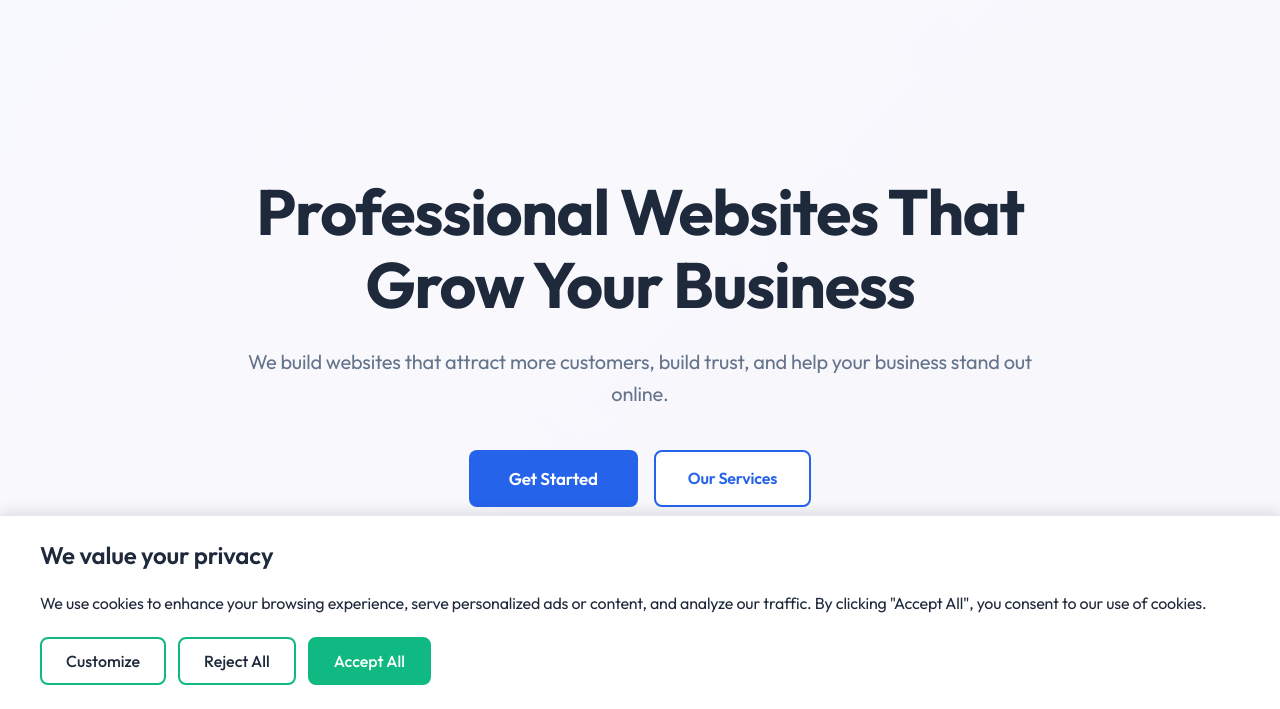
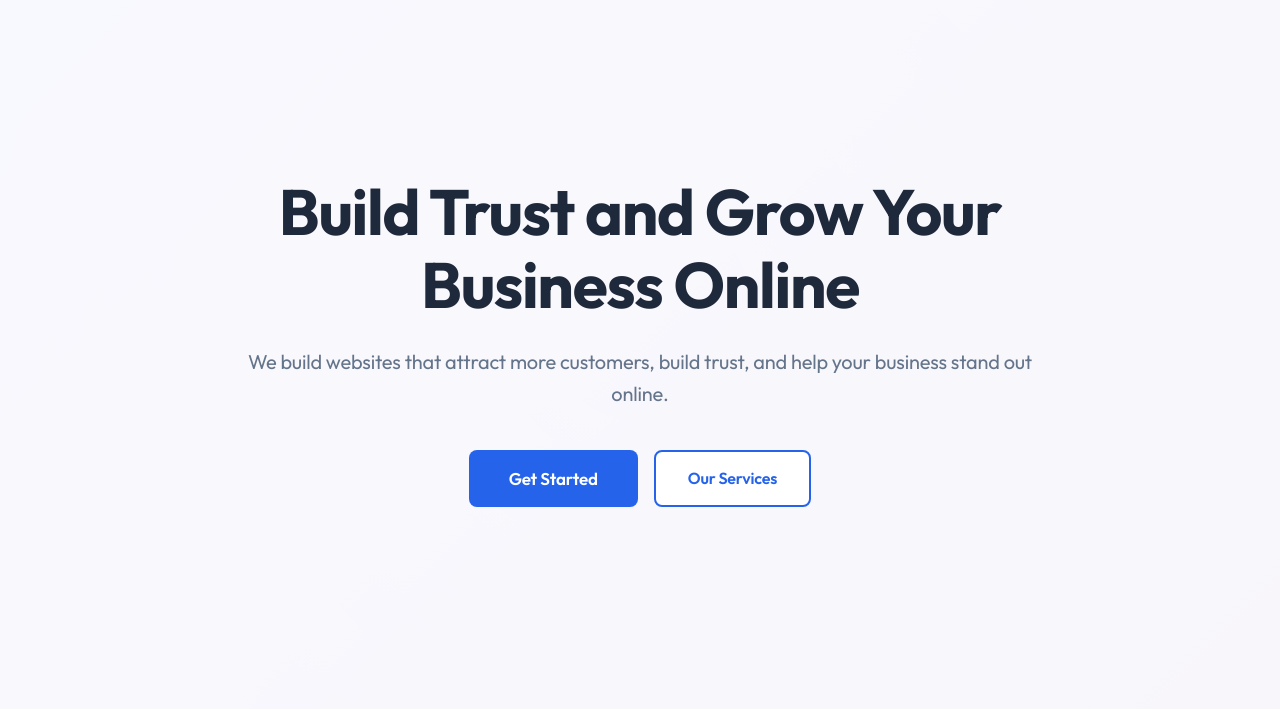
Before and after one commit to nambiararyan24/swiftsite-labs, a website built with Vite: page index.html in a window 1280 px wide. Shown: the part 91-800 px from the top of the page. Built offline with nearby package versions, Linux system fonts and the light colour scheme.

Commit message:
Update hero H1 to benefit-focused messaging

```diff
--- a/index.html
+++ b/index.html
@@ -39,7 +39,7 @@
     <section id="home" class="hero">
         <div class="container">
             <div class="hero-content">
-                <h1 class="hero-title">Professional Websites That Grow Your Business</h1>
+                <h1 class="hero-title">Build Trust and Grow Your Business Online</h1>
                 <p class="hero-subtitle">We build websites that attract more customers, build trust, and help your business stand out online.</p>
                 <div class="hero-buttons">
                     <a href="#contact" class="btn btn-primary">Get Started</a>
@@ -473,19 +473,6 @@
         </div>
     </div>
 
-    <!-- Cookie Consent Banner -->
-    <div id="cookieConsent" class="cookie-consent">
-        <div class="cookie-consent-content">
-            <h3 class="cookie-consent-title">We value your privacy</h3>
-            <p class="cookie-consent-text">We use cookies to enhance your browsing experience, serve personalized ads or content, and analyze our traffic. By clicking "Accept All", you consent to our use of cookies.</p>
-            <div class="cookie-consent-buttons">
-                <button class="cookie-btn cookie-btn-customize" id="cookieCustomize">Customize</button>
-                <button class="cookie-btn cookie-btn-reject" id="cookieReject">Reject All</button>
-                <button class="cookie-btn cookie-btn-accept" id="cookieAccept">Accept All</button>
-            </div>
-        </div>
-    </div>
-
     <script type="module" src="script.js"></script>
 </body>
 </html>
```
